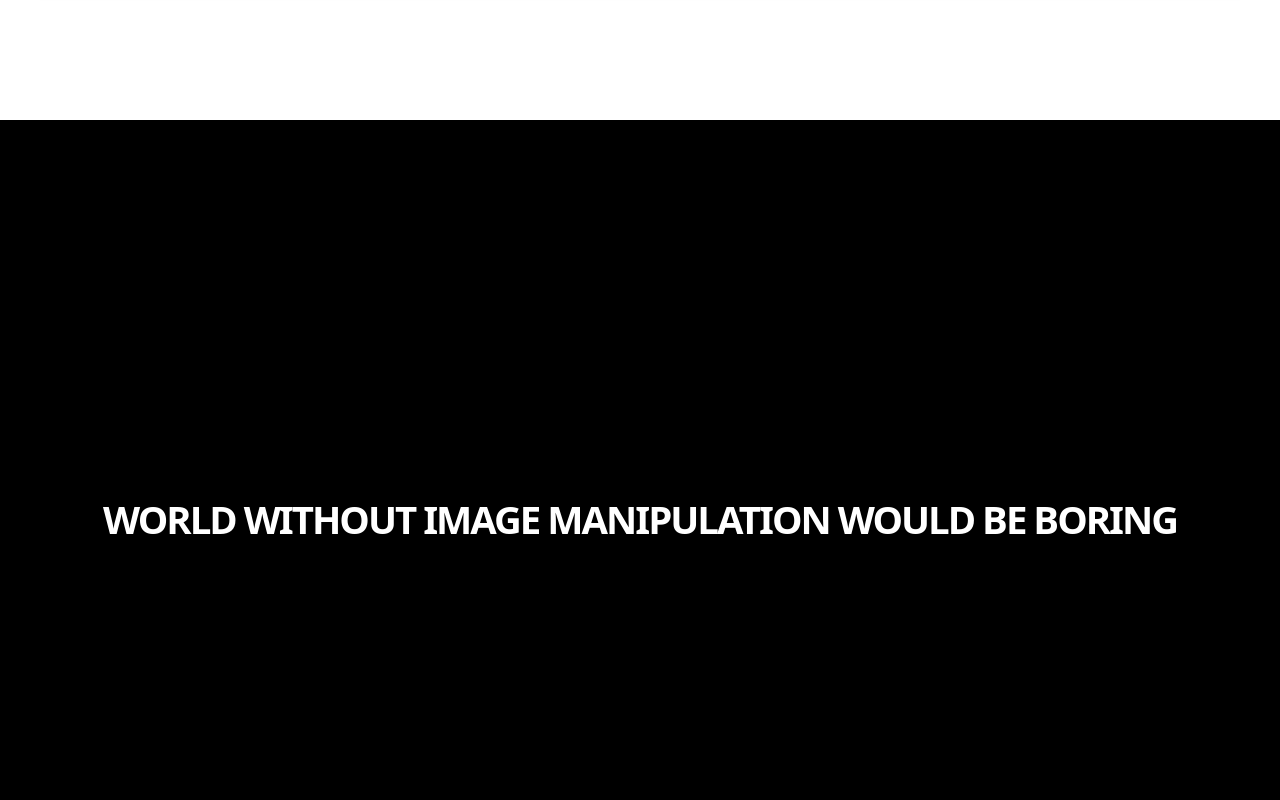
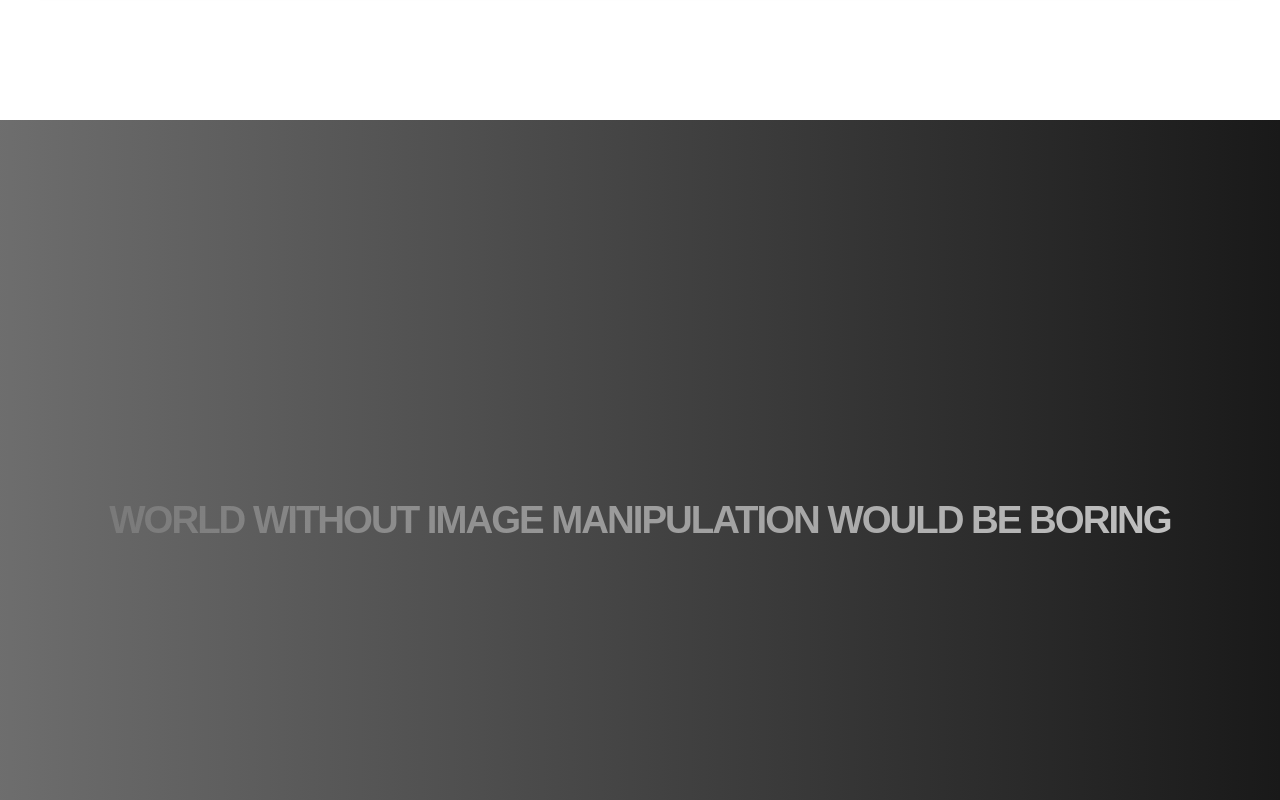
Before and after one commit to lewmi5/infrared_tailwind.github.io, a plain HTML site: page index.html in a window 1280 px wide. Shown: the part 1480-2280 px from the top of the page. Drawn offline with nearby package versions, Linux system fonts and the light colour scheme.

Commit message:
style changes

```diff
--- a/index.html
+++ b/index.html
@@ -50,6 +50,10 @@
             transform: translateY(-50vh);
             mix-blend-mode: difference;
             z-index: 2;
+            color: #E0E0E0; /* A soft, modern grey */
+            font-family: 'Montserrat', sans-serif; /* A clean, modern font */
+            font-weight: 600; /* Semi-bold for emphasis, but not too heavy */
+            box-shadow: 0 4px 8px rgba(0, 0, 0, 0.2); /* Adds a subtle shadow */
         }
 
         .color-block {
@@ -106,13 +110,13 @@
 
 
 
-    <div class="big-text-container bg-black flex items-center justify-center">
+    <div class="big-text-container bg-grey flex items-center justify-center">
         <h2 class="big-text">world without image manipulation would be boring</h2>
         <div class="color-block"></div>
     </div>
 
 
-<div class="h-screen flex items-center justify-center">
+<div class="h-screen items-center justify-center">
     <img src="DSC09968-5.jpg" alt="Placeholder Image" data-aos="flip-left">
 </div>
 
```
